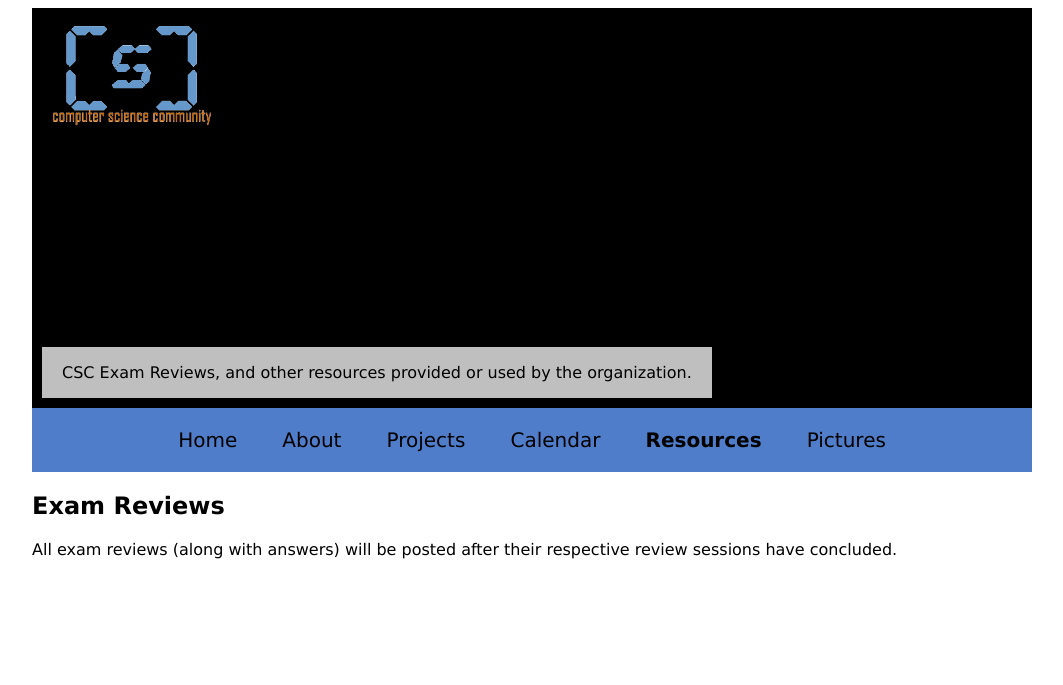
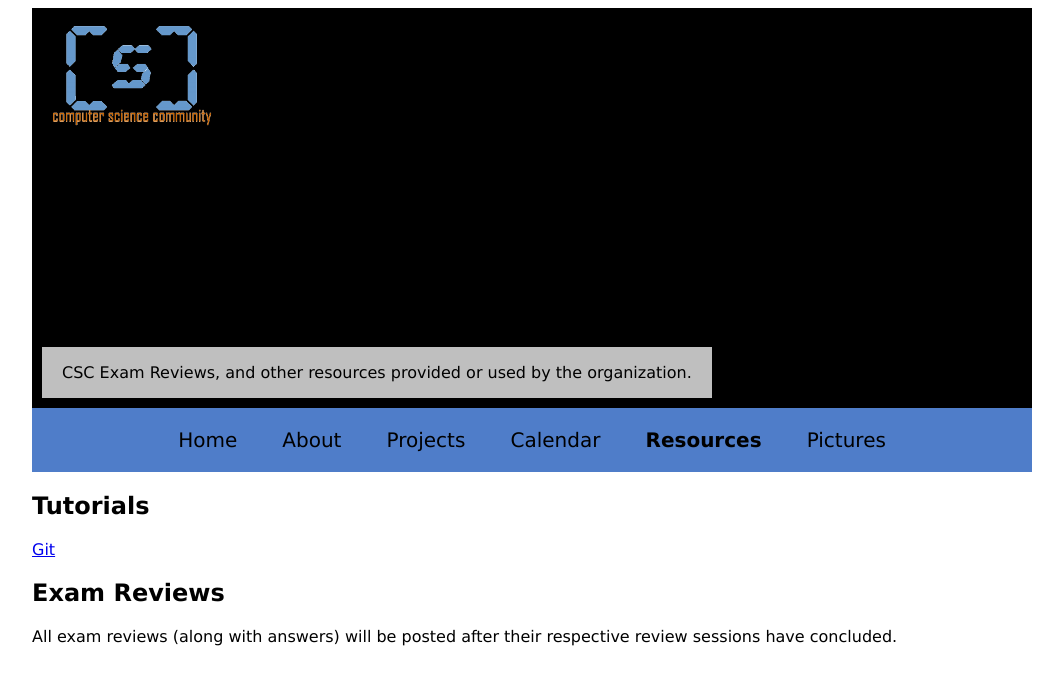
Before and after one commit to rit-csc/CSCWebsite, a Django app: page /resources in a window 1280 px wide. Shown: the top 685 px of the page, without its empty margins (108-1171 px from the left). Run offline with Django 3.2, Linux system fonts and the light colour scheme; data that the repository does not hold is empty; parts of the project's set-up code (start-up, migrations or seed data) failed here and were passed over; some libraries are stand-ins or nearby versions.

Commit message:
added git tutorial in resources.html

```diff
--- a/csc_new/pages/templates/pages/resources.html
+++ b/csc_new/pages/templates/pages/resources.html
@@ -11,6 +11,8 @@ CSC Exam Reviews, and other resources provided or used by the organization.
 {% endblock %}
 
 {% block content %}
+<h2>Tutorials</h2>
+<div><a href="http://rit-csc.github.io/git_instructions/index.html">Git</a></div>
 <h2>Exam Reviews</h2>
 {% for exam in exams %}
 	<div>
```
